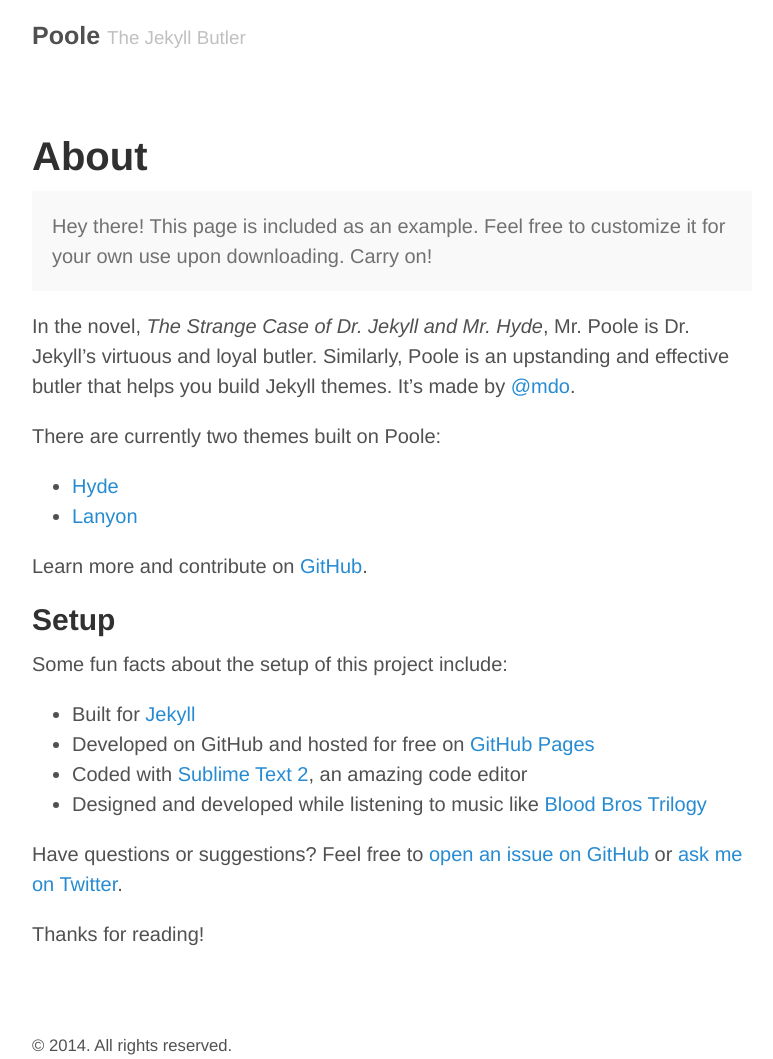
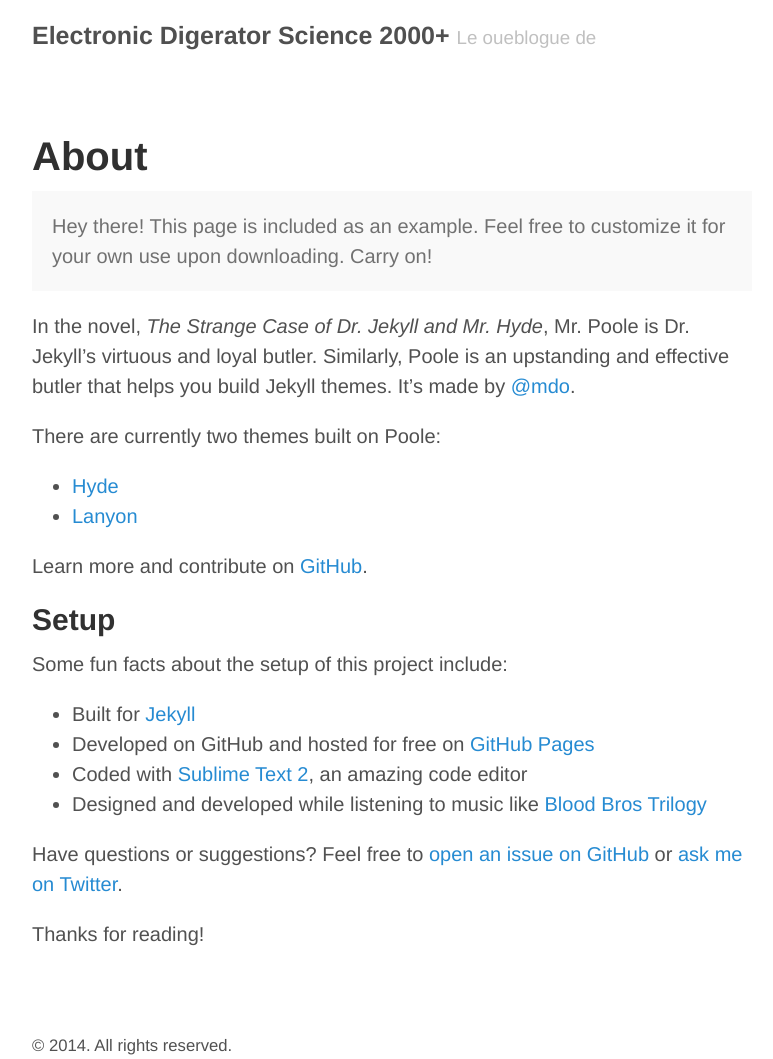
Before and after one commit to electronicdigeratorscience2000plus/electronicdigeratorscience2000plus.github.io, a Jekyll site: the page built from about.md, in a window 1280 px wide. Shown: the whole page, without its empty margins (248-1021 px from the left). Built offline with Jekyll 4.4.1, drawn with Linux system fonts in a browser that asks for light colours.

Commit message:
modif config titre

```diff
--- a/_config.yml
+++ b/_config.yml
@@ -3,17 +3,17 @@
 relative_permalinks: true
 
 # Setup
-title:            Poole
-tagline:          The Jekyll Butler
-url:              http://getpoole.com
+title:            Electronic Digerator Science 2000+
+tagline:          Le oueblogue de #devroom@ulminfo.fr
+# url:              http://getpoole.com
 paginate:         1
 baseurl:          /
-author:
-  name:           Mark Otto
-  url:            https://twitter.com/mdo
-  email:          markdotto@gmail.com
+# author:
+#   name:           Mark Otto
+#   url:            https://twitter.com/mdo
+#   email:          markdotto@gmail.com
 
 # Custom vars
 version:          1.0.0
 github:
-  repo:           https://github.com/poole/poole
+  repo:           https://github.com/electronicdigeratorscience2000plus/electronicdigeratorscience2000plus.github.io
```
